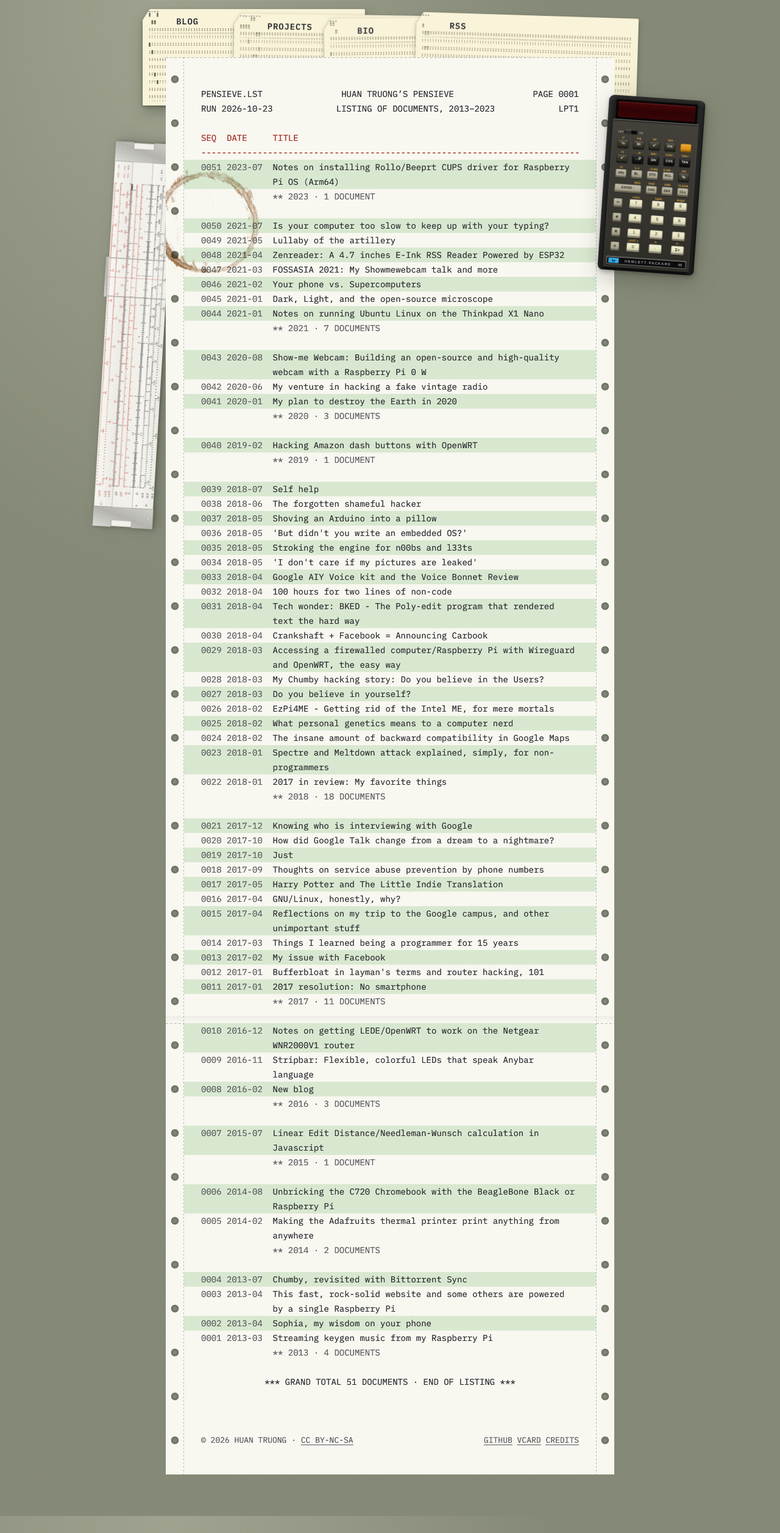
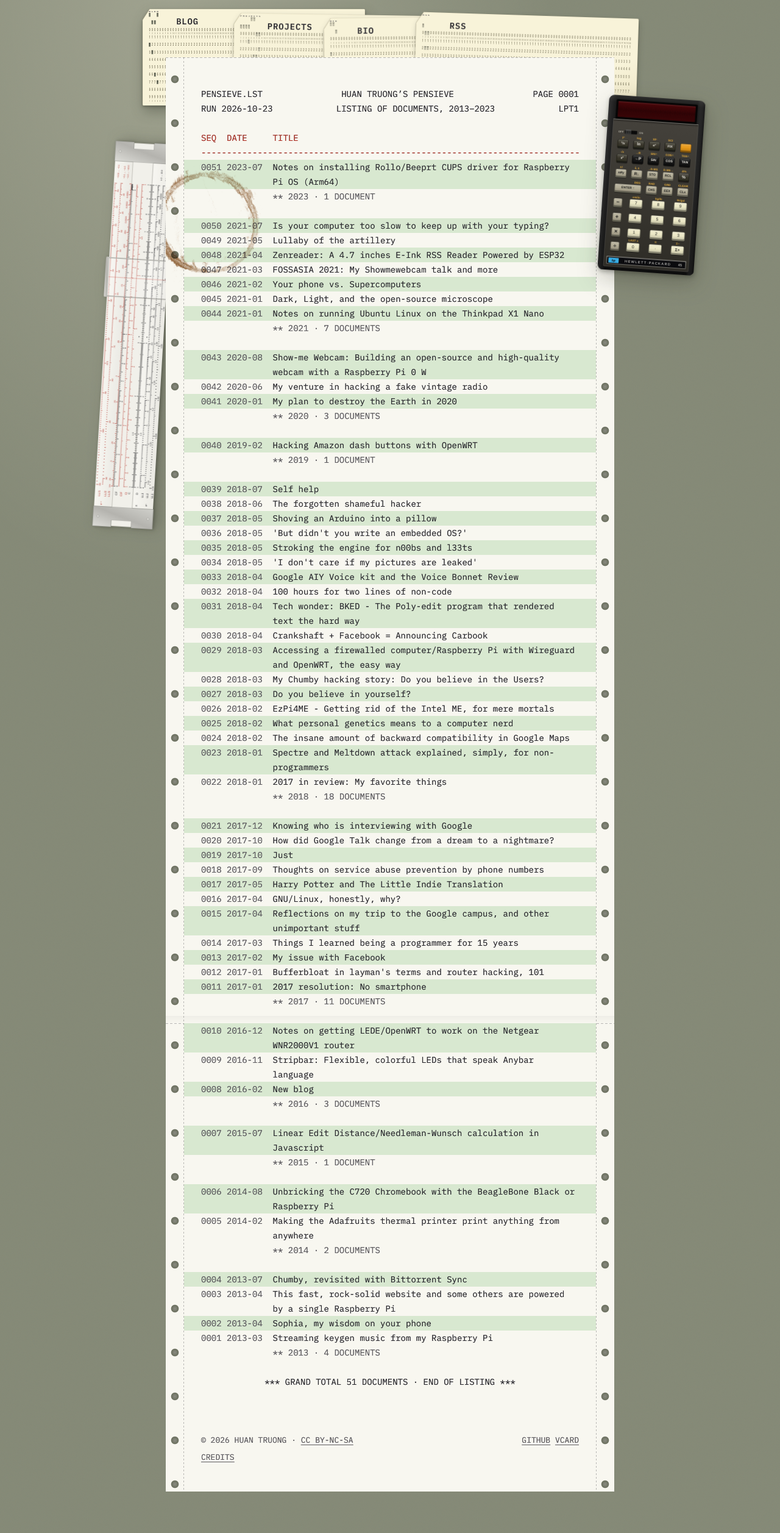
Before and after one commit to htruong/htruong.github.io, a Jekyll site: the page built from index.md, in a window 1280 px wide. Shown: the whole page at 61% size. Built offline with Jekyll 4.4.1, drawn with Linux system fonts in a browser that asks for light colours.

Commit message:
Desk: credits fold out from the footer instead of a page of their own
Co-Authored-By: Claude Opus 5.5 <noreply@anthropic.com>

```diff
--- a/_layouts/desk.html
+++ b/_layouts/desk.html
@@ -27,7 +27,11 @@
       {% include _stain.html %}
       {{ content }}
       <footer class="print-foot">
-        <p><span>&copy; {{ site.time | date: '%Y' }} HUAN TRUONG &middot; <a href="http://creativecommons.org/licenses/by-nc-sa/4.0/">CC BY-NC-SA</a></span><span><a href="https://github.com/{{ site.owner.github }}">GITHUB</a> <a href="/vc">VCARD</a> <a href="/credits.html">CREDITS</a></span></p>
+        <p><span>&copy; {{ site.time | date: '%Y' }} HUAN TRUONG &middot; <a href="http://creativecommons.org/licenses/by-nc-sa/4.0/">CC BY-NC-SA</a></span><span><a href="https://github.com/{{ site.owner.github }}">GITHUB</a> <a href="/vc">VCARD</a></span></p>
+        <details class="credits">
+          <summary>CREDITS</summary>
+          <p>The calculator, slide rule and punch cards are my drawings, made from measurements of photographs of real ones. The coffee ring is cut from <a href="https://commons.wikimedia.org/wiki/File:Coffee_Stain_P1000065.JPG">a photograph</a> by Nevit Dilmen (<a href="https://creativecommons.org/licenses/by-sa/3.0/">CC BY-SA 3.0</a>) and stays under that licence.</p>
+        </details>
       </footer>
     </div>
   </main>
--- a/_sass/desk70.scss
+++ b/_sass/desk70.scss
@@ -516,6 +516,35 @@ body.desk-page {
     }
   }
 }
+// Credits fold out from the footer
+.print-foot .credits {
+  margin-top: 0.25rem;
+  @include printed(0.8125rem);
+  color: $ink-2;
+  summary {
+    display: inline;
+    cursor: pointer;
+    text-decoration: underline;
+    text-decoration-thickness: 1px;
+    text-underline-offset: 0.2em;
+    list-style: none;
+    &::-webkit-details-marker {
+      display: none;
+    }
+    &:hover {
+      color: $red;
+    }
+  }
+  &[open] summary::after {
+    content: " \2212";
+  }
+  p {
+    display: block;
+    max-width: 44em;
+    margin: 0.25rem 0 0;
+    text-transform: none;
+  }
+}
 
 /* A post: a letter-quality printout on plain continuous paper
    ========================================================================== */
```
Also changed, not shown: credits.md (deleted, +0 -12 lines).
